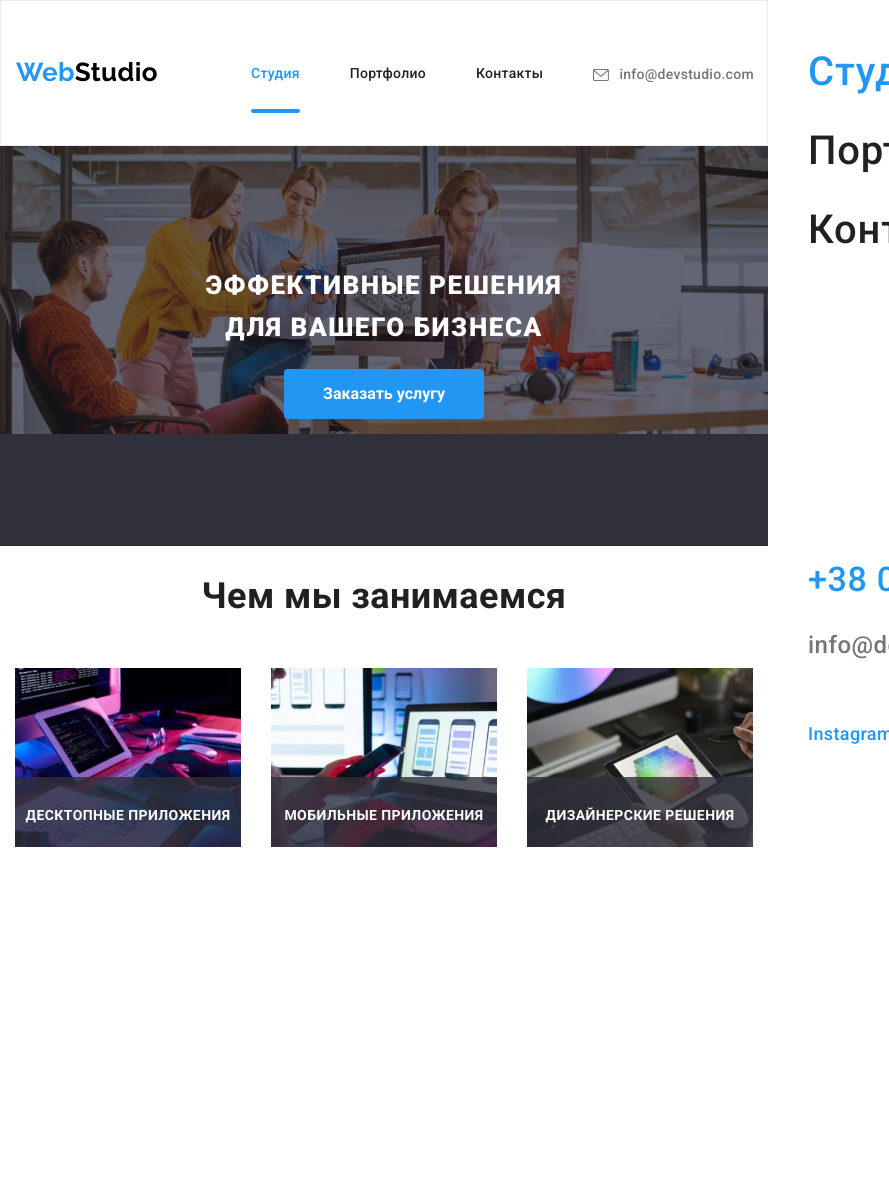
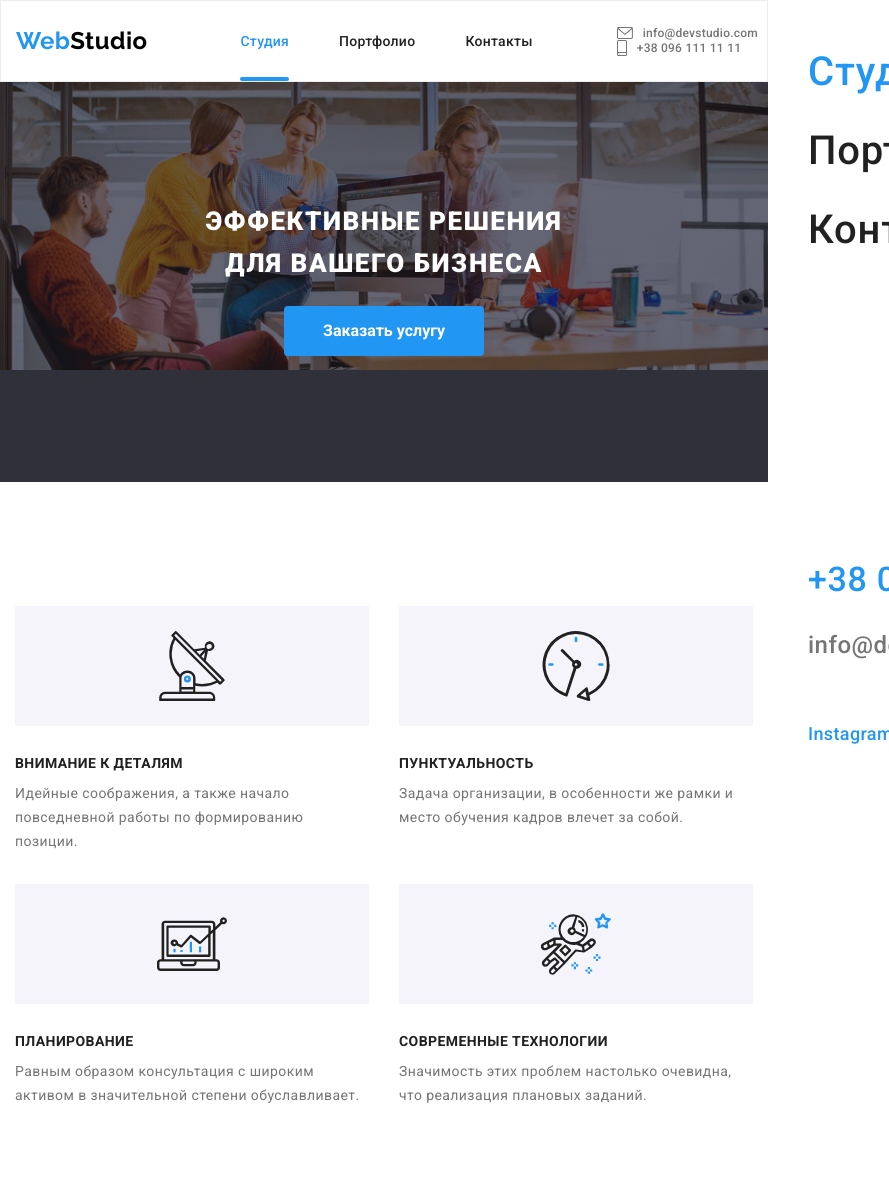
Before and after one commit to Naira21/goit-markup-hw-08, a plain HTML site: page index.html in a window 768 px wide. Shown: the whole page, 889 px wide, since content can reach past the window. Before the commit the page ends 941 px from the top, so only its background shows below. Drawn offline with nearby package versions, Linux system fonts and the light colour scheme; a script that the page names is missing.

Commit message:
adaptive vesion for features created

```diff
--- a/index.html
+++ b/index.html
@@ -95,11 +95,11 @@
         </div>
       </section>
       <!-- Преимущества -->
-      <!-- <section class="feature-bg section">
+      <section class="feature-bg section">
         <div class="container">
           <h2 class="visually-hidden">Особенности</h2>
           <ul class="feature-list list">
-            <li class="feature-list__item">
+            <li class="feature-list__item feature-grid">
               <div class="feature-list__picture">
                 <svg class="feature-list__icon">
                   <use href="./images/icons/icons.svg#icon-antenna"></use>
@@ -110,7 +110,7 @@
                 Идейные соображения, а также начало повседневной работы по формированию позиции.
               </p>
             </li>
-            <li class="feature-list__item">
+            <li class="feature-list__item feature-grid">
               <div class="feature-list__picture">
                 <svg class="feature-list__icon">
                   <use href="./images/icons/icons.svg#icon-clock"></use>
@@ -121,7 +121,7 @@
                 Задача организации, в особенности же рамки и место обучения кадров влечет за собой.
               </p>
             </li>
-            <li class="feature-list__item">
+            <li class="feature-list__item feature-grid">
               <div class="feature-list__picture">
                 <svg class="feature-list__icon">
                   <use href="./images/icons/icons.svg#icon-diagram"></use>
@@ -132,7 +132,7 @@
                 Равным образом консультация с широким активом в значительной степени обуславливает.
               </p>
             </li>
-            <li class="feature-list__item">
+            <li class="feature-list__item feature-grid">
               <div class="feature-list__picture">
                 <svg class="feature-list__icon">
                   <use href="./images/icons/icons.svg#icon-astronaut"></use>
@@ -145,7 +145,7 @@
             </li>
           </ul>
         </div>
-      </section> -->
+      </section>
       <!-- Деятельность -->
       <section class="activity-bg section">
         <div class="container">
--- a/sass/base/_global.scss
+++ b/sass/base/_global.scss
@@ -86,6 +86,11 @@ a {
 .section {
   padding-top: 94px;
   padding-bottom: 94px;
+
+  @media screen and (max-width: 767.98px) {
+    padding-top: 60px;
+    padding-bottom: 60px;
+  }
 }
 
 ul {
--- a/sass/components/_activity.scss
+++ b/sass/components/_activity.scss
@@ -1,5 +1,9 @@
 .activity-bg {
   @include background;
+
+  @media screen and (max-width: 1199.98px) {
+    display: none;
+  }
 }
 
 .activity-bg.section {
--- a/sass/components/_contacts-list.scss
+++ b/sass/components/_contacts-list.scss
@@ -36,3 +36,19 @@
     display: none;
   }
 }
+@media screen and (min-width: 768px) and (max-width: 1199.98px) {
+  .contacts-list {
+    display: block;
+    padding: 21px 15px 21px 84px;
+  }
+  .contacts-list__link {
+    padding: 0;
+    margin-bottom: 10px;
+    font-size: 12px;
+    line-height: 14px;
+
+    &:last-child {
+      margin-bottom: 0px;
+    }
+  }
+}
--- a/sass/components/_feature.scss
+++ b/sass/components/_feature.scss
@@ -1,9 +1,13 @@
 .feature-bg {
   @include background;
 }
-
-.feature-list {
-  display: flex;
+@media screen and (min-width: 768px) {
+  .feature-list {
+    display: flex;
+    flex-wrap: wrap;
+    margin-left: -30px;
+    margin-top: -30px;
+  }
 }
 
 .feature-list__title {
@@ -11,13 +15,22 @@
   font-weight: 700;
   font-size: 14px;
   line-height: 1.14;
+
+  @media screen and (max-width: 767.98px) {
+    text-align: center;
+  }
 }
 
 .feature-list__item {
   width: 270px;
-
-  &:not(:last-child) {
-    margin-right: 30px;
+  @media screen and (max-width: 767.98px) {
+    width: 100%;
+    padding-bottom: 30px;
+  }
+  @media screen and (min-width: 768px) {
+    margin-left: 30px;
+    margin-top: 30px;
+    flex-basis: calc((100% - 30px * var(--grid__item)) / var(--grid__item));
   }
 }
 
@@ -35,4 +48,14 @@
   width: 270px;
   height: 120px;
   margin-bottom: 30px;
+
+  @media screen and (max-width: 1199.98px) {
+    width: 100%;
+  }
 }
+
+@media screen and (min-width: 768px) and (max-width: 1199.98px) {
+  .feature-grid {
+    --grid__item: 2;
+  }
+}
--- a/sass/components/_logo.scss
+++ b/sass/components/_logo.scss
@@ -25,4 +25,10 @@
   &--black {
     color: var(--accent--text-color);
   }
+  @media screen and (min-width: 768px) and (max-width: 1199.98px) {
+    font-size: 24px;
+    line-height: 28px;
+    margin-top: 26px;
+    margin-bottom: 26px;
+  }
 }
--- a/sass/components/_mobile-menu.scss
+++ b/sass/components/_mobile-menu.scss
@@ -9,7 +9,7 @@
   height: 40px;
   width: 40px;
 }
-@media screen and (min-width: 767.98) {
+@media screen and (min-width: 767.98px) {
   .menu-icons {
     display: none;
   }
@@ -24,6 +24,7 @@
   height: 40px;
   width: 40px;
 }
+
 .icon-cross {
   display: none;
 }
@@ -35,6 +36,7 @@
     display: none;
   }
 }
+
 .mobile-menu {
   background-color: var(--main-bg-text-color);
   position: fixed;
--- a/sass/components/_site-nav.scss
+++ b/sass/components/_site-nav.scss
@@ -8,6 +8,11 @@
 @media screen and (max-width: 767.98px) {
   .site-nav {
     display: none;
+  }
+}
+@media screen and (min-width: 768px) and (max-width: 1199.98px) {
+  .site-nav:not(last-child) {
+    margin-right: 0px;
   }
 }
 
```
Also changed, not shown: css/main.css, css/main.min.css, 2 other files.
